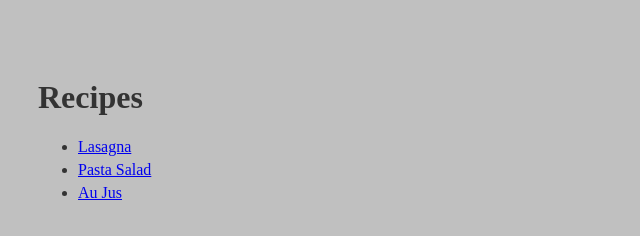
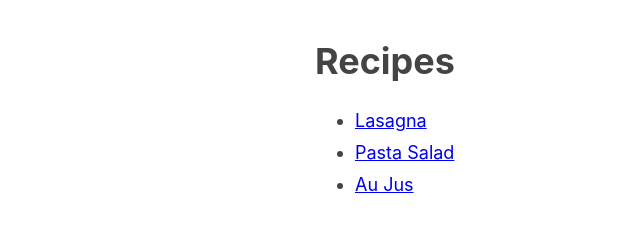
Before and after one commit to taterHotDish/odin-recipes, a plain HTML site: page index.html in a window 1280 px wide. Shown: the whole page, without its empty margins (0-640 px from the left). Drawn offline with Linux system fonts and the light colour scheme.

Commit message:
Proper CSS

```diff
--- a/css/index.css
+++ b/css/index.css
@@ -1,13 +1,26 @@
-:root {
-  color-scheme: light dark;
+body {
+  max-width:650px;
+  margin:40px auto;
+  padding:0 10px;
+  font:18px/1.5 -apple-system, BlinkMacSystemFont, "Segoe UI", Roboto, "Helvetica Neue", Arial, "Noto Sans", sans-serif, "Apple Color Emoji", "Segoe UI Emoji", "Segoe UI Symbol", "Noto Color Emoji";
+  color:#444
 }
-body {
-  color: light-dark(#333333, #c0c0c0);
-  background-color: light-dark(#c0c0c0, #333333);
-  padding-top: 50px;
-  padding-right: 30px;
-  padding-bottom: 50px;
-  padding-left: 30px;
+h1,
+h2,
+h3 {
+  line-height:1.2
+}
+@media (prefers-color-scheme: dark) {
+  body {
+    color:#c9d1d9;
+    background:#0d1117
+  }
+  a:link {
+    color:#58a6ff
+  }
+  a:visited {
+    color:#8e96f0
+  }
 }
 
 .box{
```
